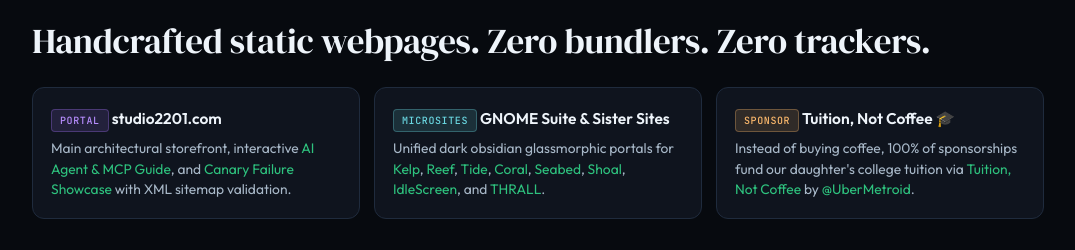
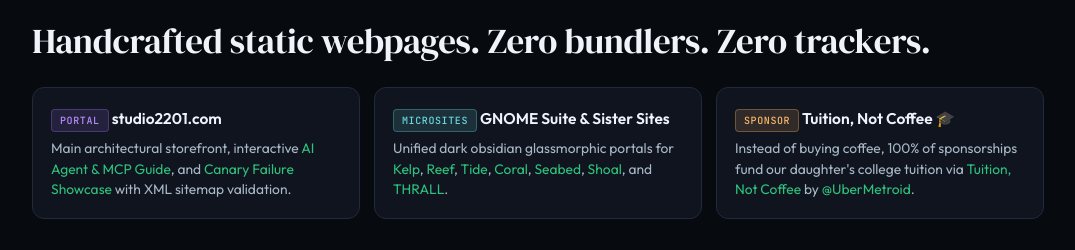
Before and after one commit to studio2201/studio2201.com, a plain HTML site: page index.html in a window 1280 px wide. Shown: the part 2900-3150 px from the top of the page, without its empty margins (102-1177 px from the left). Drawn offline with Linux system fonts and the light colour scheme.

Commit message:
Remove discontinued IdleScreen references

```diff
--- a/index.html
+++ b/index.html
@@ -166,7 +166,7 @@
       </div>
       <div class="feature-item">
         <h4><span class="tag ocean">Microsites</span> GNOME Suite &amp; Sister Sites</h4>
-        <p>Unified dark obsidian glassmorphic portals for <a href="https://studio2201.github.io/kelp/">Kelp</a>, <a href="https://studio2201.github.io/reef/">Reef</a>, <a href="https://studio2201.github.io/tide/">Tide</a>, <a href="https://studio2201.github.io/coral/">Coral</a>, <a href="https://studio2201.github.io/seabed/">Seabed</a>, <a href="https://studio2201.github.io/shoal/">Shoal</a>, <a href="https://idlescreen.github.io">IdleScreen</a>, and <a href="https://ubermetroid.github.io/thrall/">THRALL</a>.</p>
+        <p>Unified dark obsidian glassmorphic portals for <a href="https://studio2201.github.io/kelp/">Kelp</a>, <a href="https://studio2201.github.io/reef/">Reef</a>, <a href="https://studio2201.github.io/tide/">Tide</a>, <a href="https://studio2201.github.io/coral/">Coral</a>, <a href="https://studio2201.github.io/seabed/">Seabed</a>, <a href="https://studio2201.github.io/shoal/">Shoal</a>, and <a href="https://ubermetroid.github.io/thrall/">THRALL</a>.</p>
       </div>
       <div class="feature-item">
         <h4><span class="tag amber">Sponsor</span> Tuition, Not Coffee 🎓</h4>
```
